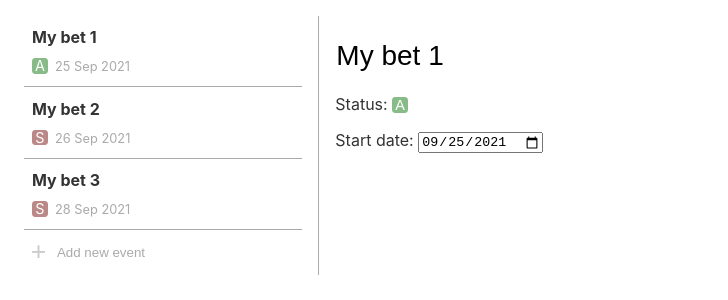
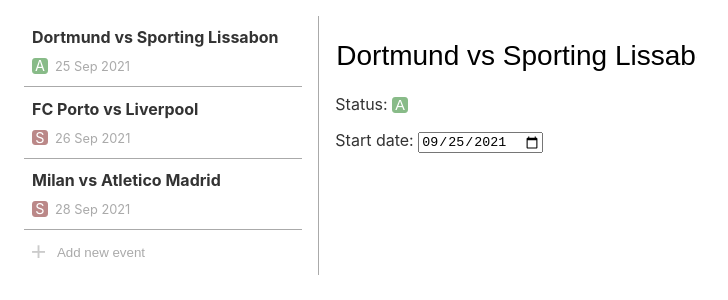
Before and after one commit to maximalism2/recoil-vs-redux-demo, a React (Create React App) app: page / in a window 1280 px wide. Shown: the top 300 px of the page, without its empty margins (182-910 px from the left). Built offline with nearby package versions, Linux system fonts and the light colour scheme.

Commit message:
Added meaningful names to the events

```diff
--- a/src/consts/index.js
+++ b/src/consts/index.js
@@ -15,19 +15,19 @@
 export const mockEvents = [
   {
     id: uniqueID(),
-    title: "My bet 1",
+    title: "Dortmund vs Sporting Lissabon",
     status: EEventStatus.Active,
     startDate: new Date(),
   },
   {
     id: uniqueID(),
-    title: "My bet 2",
+    title: "FC Porto vs Liverpool",
     status: EEventStatus.Suspended,
     startDate: tomorrow,
   },
   {
     id: uniqueID(),
-    title: "My bet 3",
+    title: "Milan vs Atletico Madrid",
     status: EEventStatus.Suspended,
     startDate: inThreeDays,
   },
```
